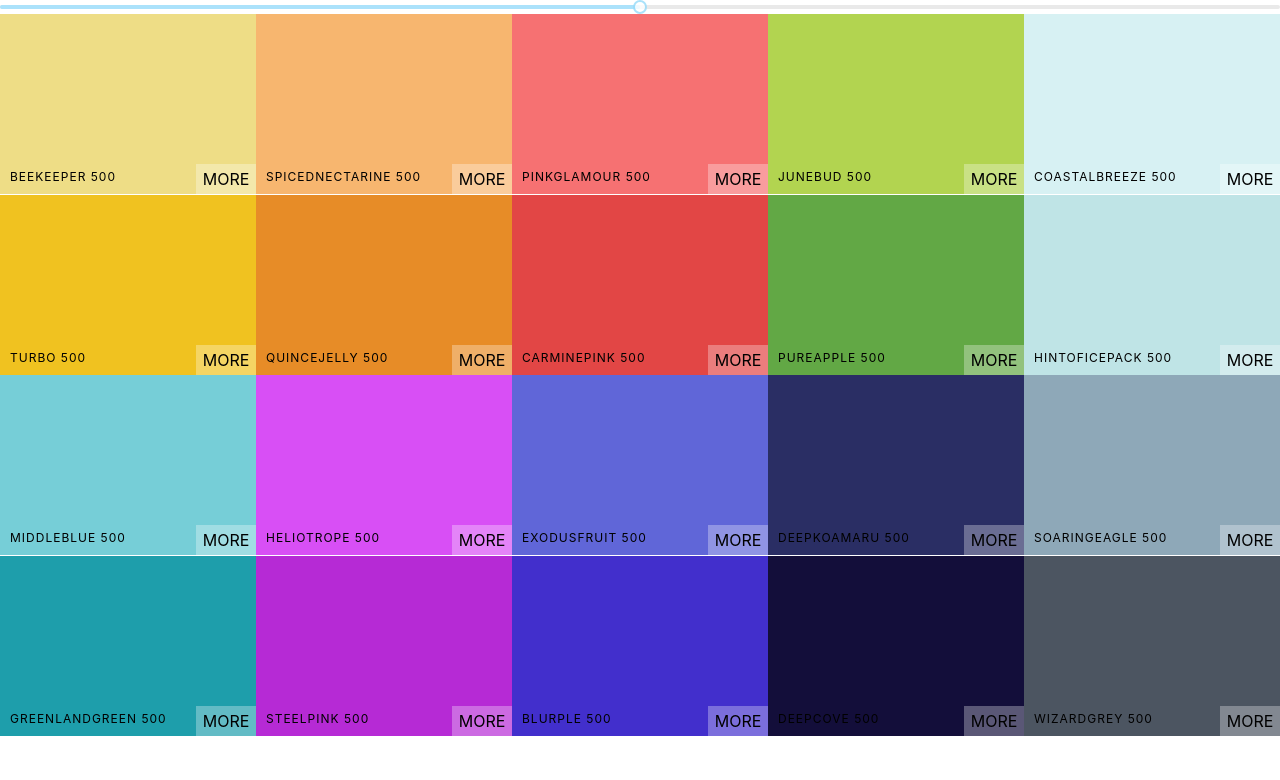
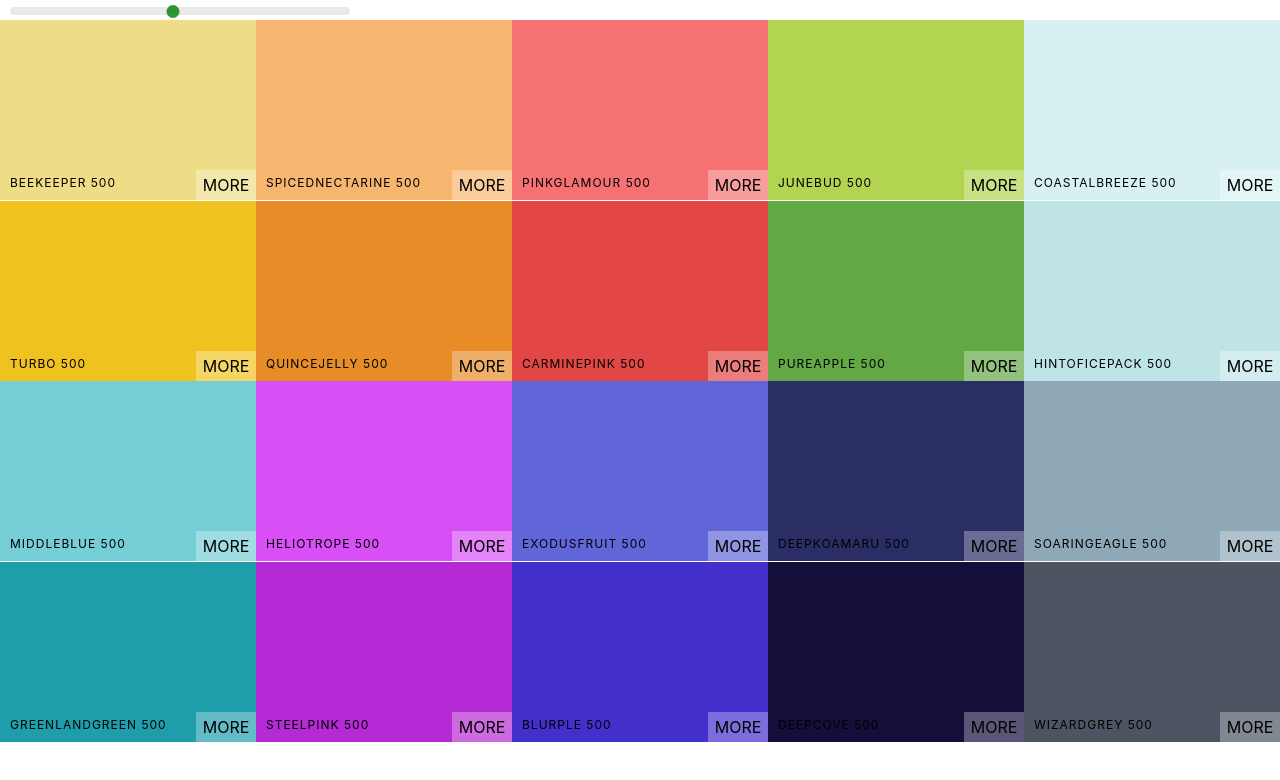
Before and after one commit to ThuraAungKyaw/react-color-project, a React (Create React App) app: page / in a window 1280 px wide. Shown: the top 780 px of the page. Built offline with nearby package versions, Linux system fonts and the light colour scheme.

Commit message:
added slider style

```diff
--- a/src/Palette.css
+++ b/src/Palette.css
@@ -5,3 +5,36 @@
 .Palette-colors {
     height: 90%;
 }
+
+.slider {
+    width: 340px;
+    margin: 0 10px;
+    display: inline-block;
+}
+
+.rc-slider-track {
+    background-color: transparent;
+}
+
+.rc-slider-rail {
+    height: 8px;
+}
+
+.rc-slider-handle,
+.rc-slider-handle:active,
+.rc-slider-handle:focus,
+.rc-slider-handle:hover {
+    background-color: green;
+    outline: none;
+    border: 2px solid green;
+    box-shadow: none;
+    width: 13px;
+    height: 13px;
+    margin-left: -7px;
+    margin-top: -2px;
+}
+
+.rc-slider-handle-dragging.rc-slider-handle-dragging.rc-slider-handle-dragging {
+    box-shadow: none;
+    border: 2px solid green;
+}
--- a/src/Palette.js
+++ b/src/Palette.js
@@ -25,7 +25,10 @@
         })
         return (
             <div className="Palette">
-                <Slider min={100} max={900} step={100} value={colorIntensity} onChange={this.handleSliderChange} />
+                <div className="slider">
+                    <Slider min={100} max={900} step={100} value={colorIntensity} onChange={this.handleSliderChange} />
+                </div>
+
                 <div className="Palette-colors">
                     {colorBoxes}
                 </div>
```
